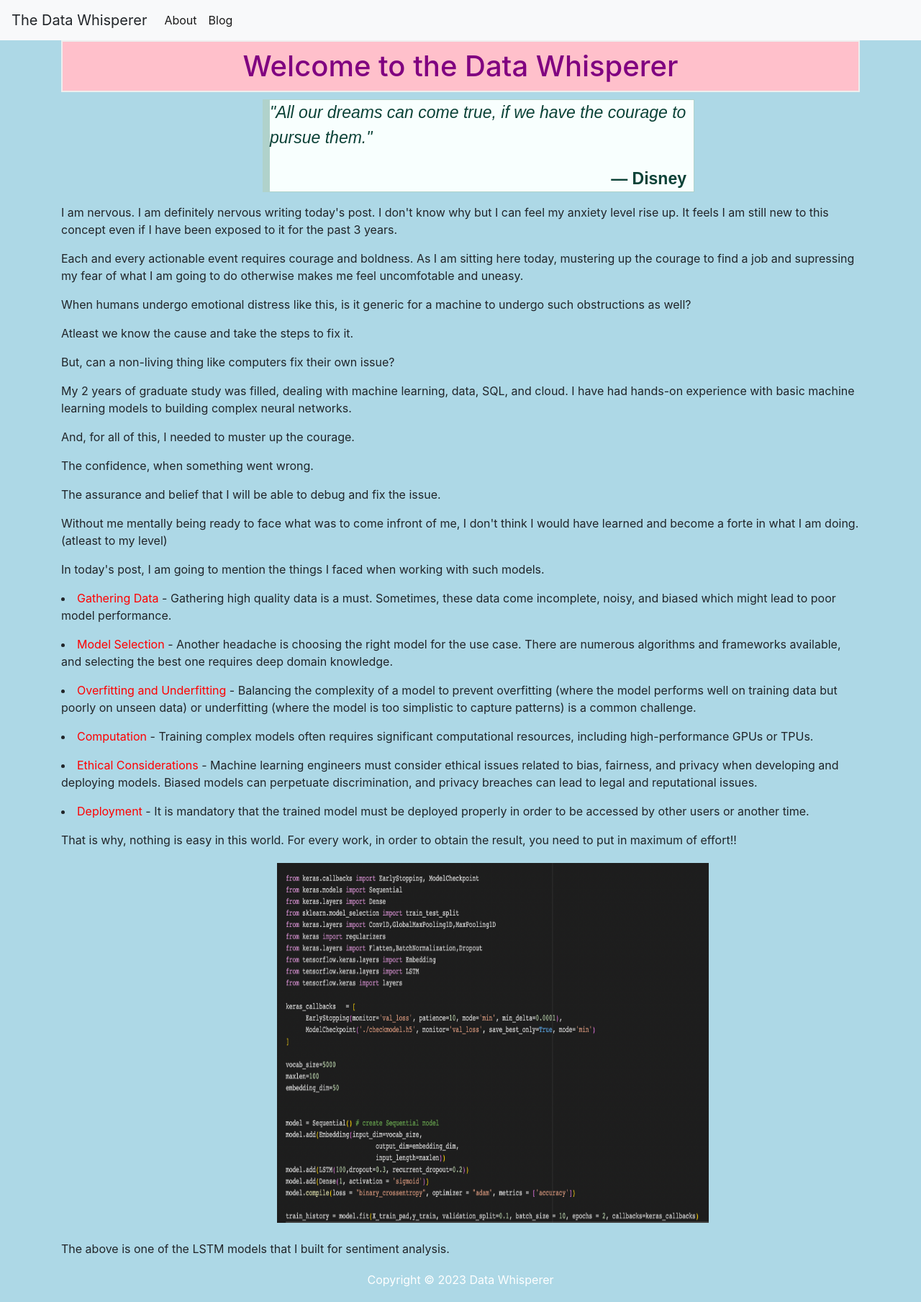
After one commit to vijaayyyyvarshini/datawhisperer, a Flask app: page /sixthblog in a window 1280 px wide. The commit adds this page. Shown: the whole page at 72% size. Run offline with Flask 3, Linux system fonts and the light colour scheme; some libraries are stand-ins or nearby versions.

Commit message:
fifthday

```diff
--- a/app.py
+++ b/app.py
@@ -114,5 +114,9 @@ def thirddayoflearning():
 def fourthdayoflearning():
     return render_template('fifthblog.html')
 
+@app.route('/sixthblog')
+def fifthdayoflearning():
+    return render_template('sixthblog.html')
+
 if __name__ == '__main__':
     app.run(debug=True, port=8000)
--- a/templates/index.html
+++ b/templates/index.html
@@ -21,6 +21,9 @@
         </li><li class="nav-item active">
             <a class="nav-link" href="/fifthblog">Analyzing my Job Applications and Pivot Tables - Day 4</a>
            </li>
+        </li><li class="nav-item active">
+            <a class="nav-link" href="/sixthblog">The courage to become a Machine Learning Engineer - Day 5</a>
+           </li>
             </ul>
         </div>
 {% endblock %}
--- /dev/null
+++ b/templates/sixthblog.html
@@ -0,0 +1,66 @@
+{% extends 'base.html' %}
+
+<link rel="stylesheet" href="{{ url_for('static', filename= 'css/style.css') }}">
+{% block content %}
+    <h1>{% block title %} Welcome to the Data Whisperer {% endblock %}</h1>
+
+    <body>
+        <blockquote class="blockquote blockquote--bordered">
+            <p class="blockquote_text">
+                "All our dreams can come true, if we have the courage to pursue them."
+            </p>
+            <p class="blockquote_text blockquote_text_author">
+                Disney
+            </p>
+        </blockquote>
+
+        <p>I am nervous. I am definitely nervous writing today's post. I don't know why but I can feel my anxiety level rise up.
+            It feels I am still new to this concept even if I have been exposed to it for the past 3 years.
+        </p>
+
+        <p>Each and every actionable event requires courage and boldness. As I am sitting here today, mustering up the courage to find a job and supressing my fear of what I am going to do otherwise makes me feel uncomfotable and uneasy.</p>
+
+        <p>When humans undergo emotional distress like this, is it generic for a machine to undergo such obstructions as well?</p>
+
+        <p>Atleast we know the cause and take the steps to fix it. </p>
+        <p>But, can a non-living thing like computers fix their own issue?</p>
+
+        <p>My 2 years of graduate study was filled, dealing with machine learning, data, SQL, and cloud. I have had hands-on experience with basic machine learning models to building complex neural networks.</p>
+
+        <p>And, for all of this, I needed to muster up the courage.</p>
+        <p>The confidence, when something went wrong.</p>
+        <p>The assurance and belief that I will be able to debug and fix the issue.</p>
+
+        <p>Without me mentally being ready to face what was to come infront of me, I don't think I would have learned and become a forte in what I am doing.(atleast to my level)</p>
+
+        <p>In today's post, I am going to mention the things I faced when working with such models.</p>
+
+       <p><li><span style="color: red;"> Gathering Data </span>- Gathering high quality data is a must. Sometimes, these data come incomplete, noisy, and biased which might lead to poor model performance.</li></p>
+
+       <p><li><span style="color: red;">Model Selection</span> - Another headache is choosing the right model for the use case. There are numerous algorithms and frameworks available, and selecting the best one requires deep domain knowledge.</li></p>
+
+       <p><li><span style="color: red;">Overfitting and Underfitting </span>- Balancing the complexity of a model to prevent overfitting (where the model performs well on training data but poorly on unseen data) or underfitting (where the model is too simplistic to capture patterns) is a common challenge.</li></p>
+
+       <p><li><span style="color: red;">Computation</span> - Training complex models often requires significant computational resources, including high-performance GPUs or TPUs.</li></p>
+
+       <p><li><span style="color: red;">Ethical Considerations</span> - Machine learning engineers must consider ethical issues related to bias, fairness, and privacy when developing and deploying models. Biased models can perpetuate discrimination, and privacy breaches can lead to legal and reputational issues.</li></p>
+
+       <p><li><span style="color: red;">Deployment</span> - It is mandatory that the trained model must be deployed properly in order to be accessed by other users or another time.</li></p>
+
+       <p>That is why, nothing is easy in this world. For every work, in order to obtain the result, you need to put in maximum of effort!!</p>
+
+       <div class="image" >
+        <img src="/static/images/deeplearning.png" alt="Trulli" width="600px" height="500px">
+    </div>
+    <br>
+    <p>The above is one of the LSTM models that I built for sentiment analysis.</p>
+
+
+
+       <footer>
+        <p>Copyright © 2023 Data Whisperer</p>
+      </footer>
+
+    </body>
+
+{% endblock %}
```
Also changed, not shown: static/images/deeplearning.png (added).
